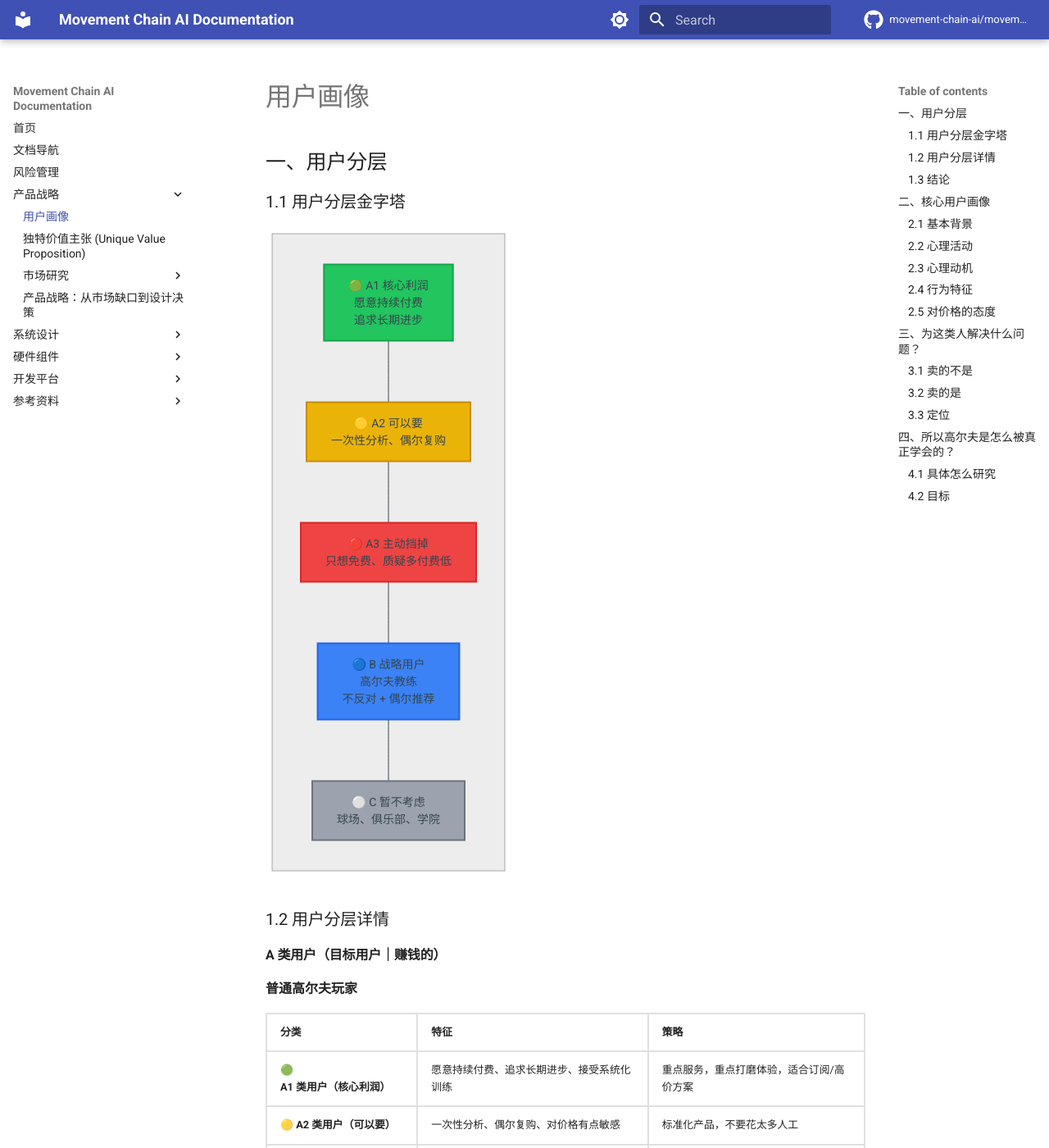
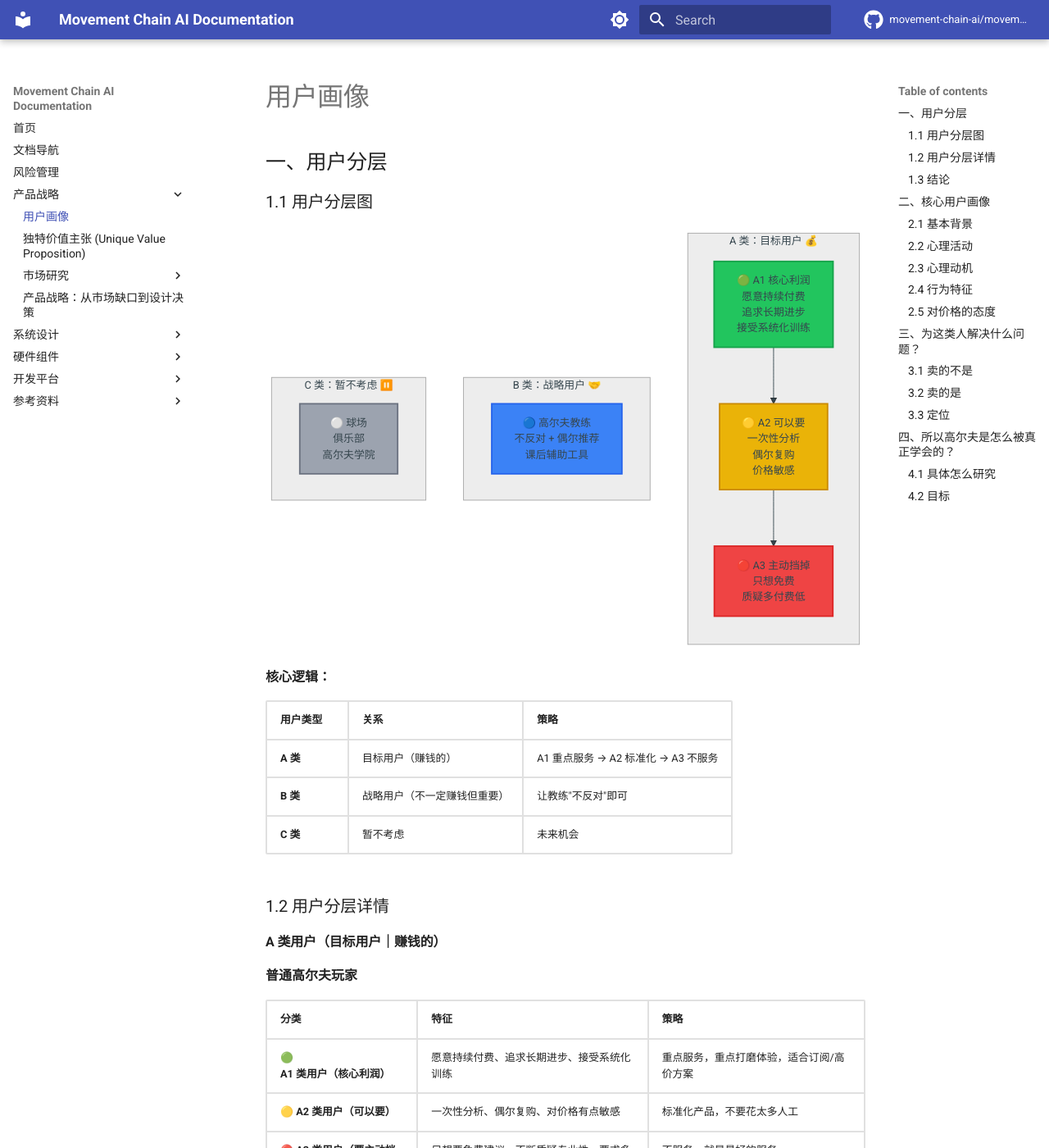
Before and after one commit to movement-chain-ai/movement-chain-docs, an MkDocs documentation site: the page built from docs/zh/product/user-personas.md, in a window 1280 px wide and 1400 px high. Shown: the whole window at 82% size. Built offline with MkDocs 1.6.1 and Material for MkDocs 9.7.7, drawn with Linux system fonts in a browser that asks for light colours; comment, search, counter and statistics services are not loaded; the version menu is left out.

Commit message:
docs: redesign user segmentation diagram with parallel categories
🤖 Generated with [Claude Code](https://claude.com/claude-code)

Co-Authored-By: Claude Opus 4.5 <noreply@anthropic.com>

````diff
--- a/docs/zh/product/user-personas.md
+++ b/docs/zh/product/user-personas.md
@@ -2,31 +2,42 @@
 
 ## 一、用户分层
 
-### 1.1 用户分层金字塔
+### 1.1 用户分层图
 
 ```mermaid
 %%{init: {'theme': 'base', 'themeVariables': { 'fontSize': '14px'}}}%%
 graph TB
-    subgraph pyramid [" "]
+    subgraph A ["A 类：目标用户 💰"]
         direction TB
-        A1["🟢 A1 核心利润<br/>愿意持续付费<br/>追求长期进步"]
-        A2["🟡 A2 可以要<br/>一次性分析、偶尔复购"]
-        A3["🔴 A3 主动挡掉<br/>只想免费、质疑多付费低"]
-        B["🔵 B 战略用户<br/>高尔夫教练<br/>不反对 + 偶尔推荐"]
-        C["⚪ C 暂不考虑<br/>球场、俱乐部、学院"]
+        A1["🟢 A1 核心利润<br/>愿意持续付费<br/>追求长期进步<br/>接受系统化训练"]
+        A2["🟡 A2 可以要<br/>一次性分析<br/>偶尔复购<br/>价格敏感"]
+        A3["🔴 A3 主动挡掉<br/>只想免费<br/>质疑多付费低"]
+        A1 --> A2
+        A2 --> A3
     end
 
-    A1 --- A2
-    A2 --- A3
-    A3 --- B
-    B --- C
+    subgraph B ["B 类：战略用户 🤝"]
+        B1["🔵 高尔夫教练<br/>不反对 + 偶尔推荐<br/>课后辅助工具"]
+    end
+
+    subgraph C ["C 类：暂不考虑 ⏸️"]
+        C1["⚪ 球场<br/>俱乐部<br/>高尔夫学院"]
+    end
 
     style A1 fill:#22c55e,color:#fff,stroke:#16a34a,stroke-width:2px
     style A2 fill:#eab308,color:#000,stroke:#ca8a04,stroke-width:2px
     style A3 fill:#ef4444,color:#fff,stroke:#dc2626,stroke-width:2px
-    style B fill:#3b82f6,color:#fff,stroke:#2563eb,stroke-width:2px
-    style C fill:#9ca3af,color:#000,stroke:#6b7280,stroke-width:2px
+    style B1 fill:#3b82f6,color:#fff,stroke:#2563eb,stroke-width:2px
+    style C1 fill:#9ca3af,color:#000,stroke:#6b7280,stroke-width:2px
 ```
+
+**核心逻辑：**
+
+| 用户类型 | 关系 | 策略 |
+|---------|------|------|
+| **A 类** | 目标用户（赚钱的） | A1 重点服务 → A2 标准化 → A3 不服务 |
+| **B 类** | 战略用户（不一定赚钱但重要） | 让教练"不反对"即可 |
+| **C 类** | 暂不考虑 | 未来机会 |
 
 ### 1.2 用户分层详情
 
````
